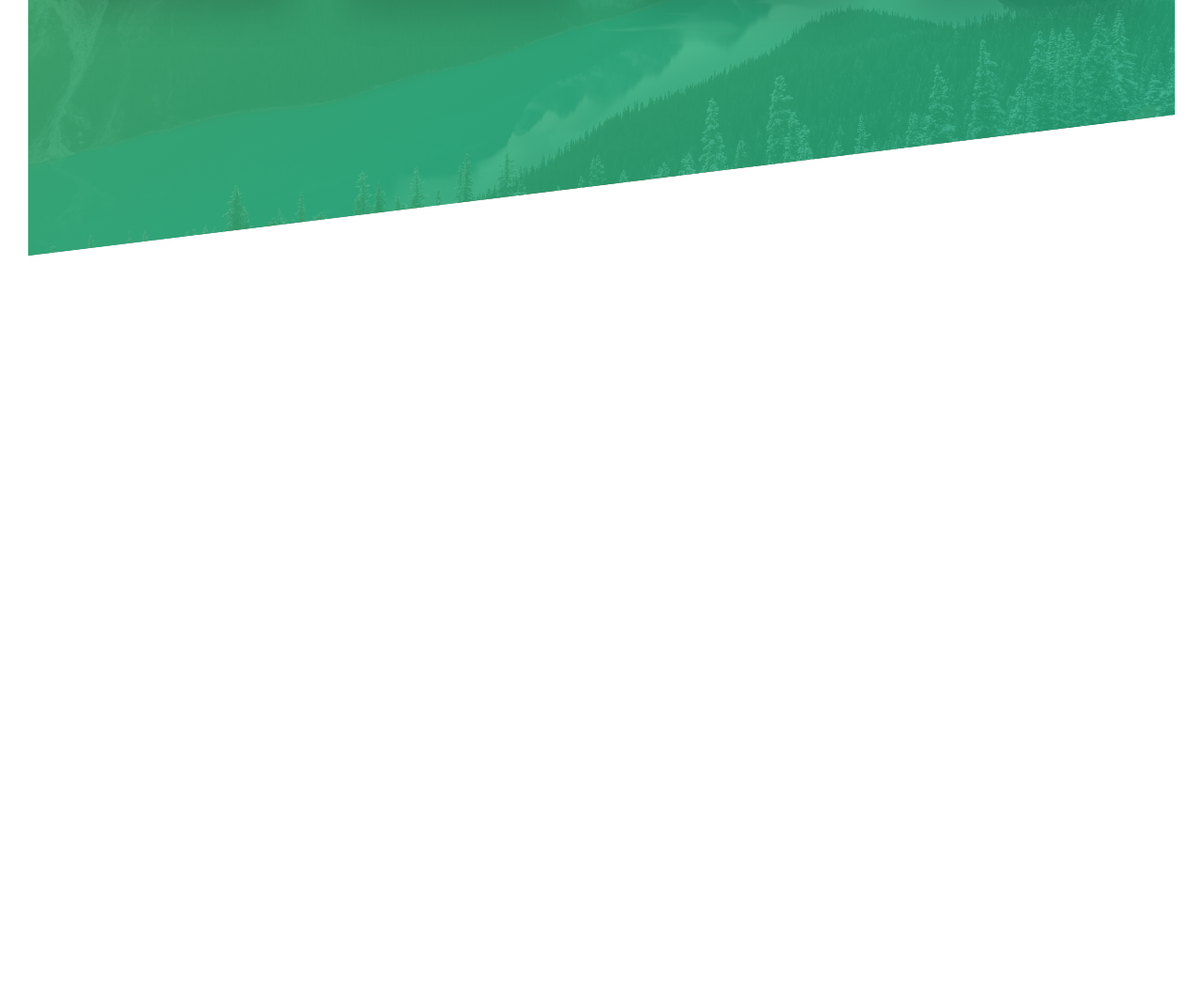
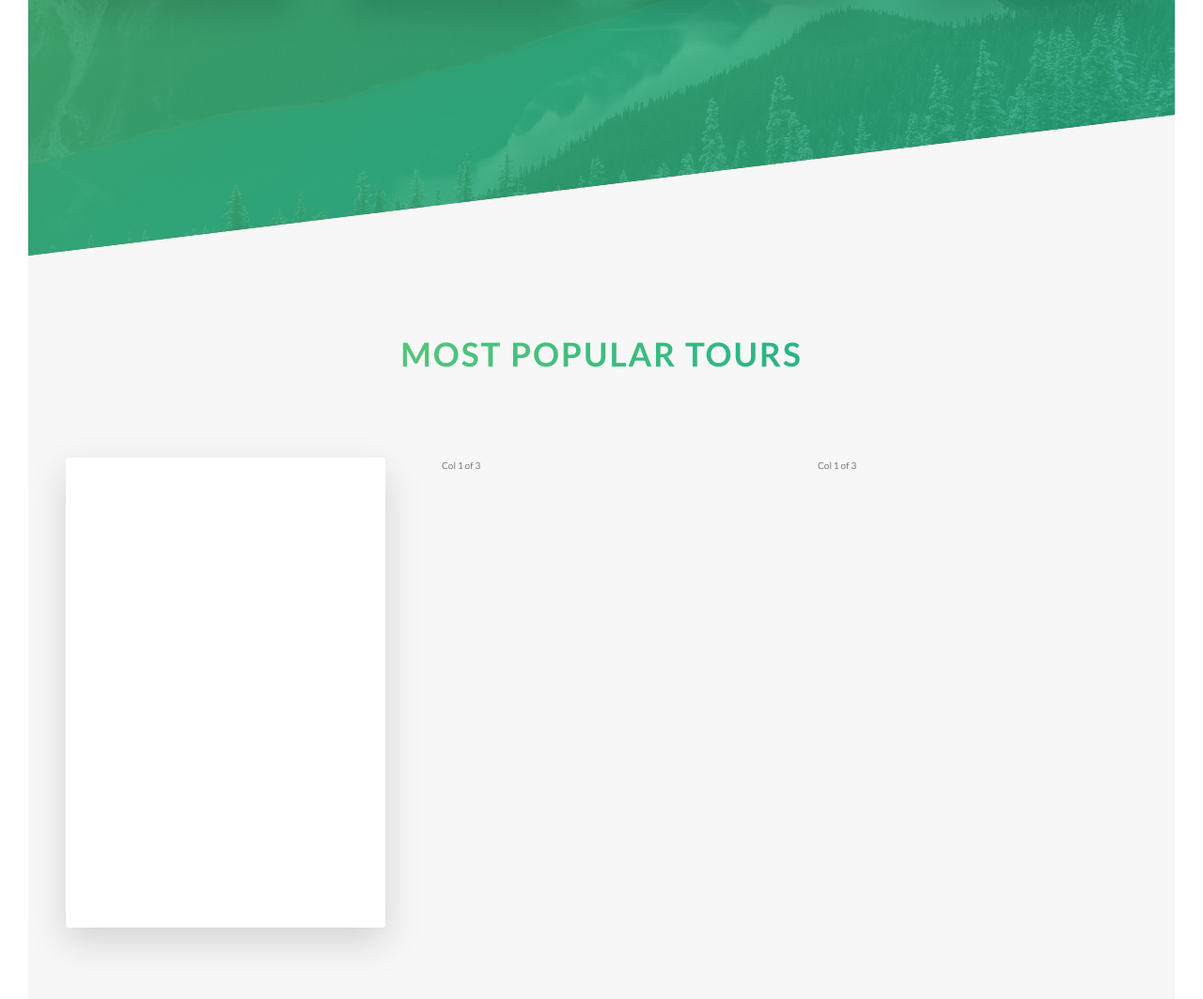
Before and after one commit to AyariAla/Natours-Sass, a website: page index.html in a window 1280 px wide. Shown: the part 1869-2932 px from the top of the page at 94% size. Before the commit the page ends 2141 px from the top, so only its background shows below. Drawn offline with Linux system fonts and the light colour scheme.

Commit message:
flip animation

```diff
--- a/index.html
+++ b/index.html
@@ -131,6 +131,24 @@
           </div>
         </div>
       </section>
+      <!-- .section.section-tours -->
+      <div class="section-tours">
+        <div class="u-center-text u-margin-bottom-big">
+          <h2 class="heading-secondary">Most popular tours</h2>
+        </div>
+        <div class="row">
+          <div class="col-1-of-3">
+            <div class="card">
+              <div class="card__side card__side--front">FRONT</div>
+              <div class="card__side card__side--back card__side--back-1">
+                BACK
+              </div>
+            </div>
+          </div>
+          <div class="col-1-of-3">Col 1 of 3</div>
+          <div class="col-1-of-3">Col 1 of 3</div>
+        </div>
+      </div>
     </main>
 
     <!-- <section class="grid-test">
--- a/sass/abstracts/_variables.scss
+++ b/sass/abstracts/_variables.scss
@@ -2,6 +2,12 @@
 $color-primary: #7ed56f;
 $color-primary-light: #55c57a;
 $color-primary-dark: #28b485;
+
+$color-secondary-light: #ffb900;
+$color-secondary-dark: #ff7730;
+
+$color-tertiary-light: #2998ff;
+$color-tertiary-dark: #5643fa;
 
 $color-grey-light-1: #f7f7f7;
 
--- /dev/null
+++ b/sass/components/_card.scss
@@ -0,0 +1,53 @@
+.card {
+  //perspective property for the flip animation
+  perspective: 150rem;
+  -moz-perspective: 150rem;
+  //###
+  position: relative;
+  height: 50rem;
+
+  &__side {
+    background-color: #fff;
+    color: #fff;
+    font-size: 2rem;
+    height: 50rem;
+    transition: all 0.8s ease;
+    position: absolute;
+    top: 0;
+    left: 0;
+    //if no widths is given the cards will collapse their width the content area which is the text
+    width: 100%;
+    // hide backface when the element is transformed
+    backface-visibility: hidden;
+
+    border-radius: 3px;
+    box-shadow: 0 1.5rem 4rem rgba($color-black, 0.15);
+
+    &--front {
+      background-color: $color-white;
+    }
+    // initial state of back should be flipped already
+    &--back {
+      //   background-color: green;
+      transform: rotateY(180deg);
+
+      &-1 {
+        background-image: linear-gradient(
+          to right bottom,
+          $color-secondary-light,
+          $color-secondary-dark
+        );
+      }
+    }
+  }
+  //   creating the two sides of the card
+
+  //.card:hover .card__side
+  &:hover &__side--front {
+    transform: rotateY(180deg);
+  }
+  //   on hover reverse the initial 180 deg flip
+  &:hover &__side--back {
+    transform: rotateY(0);
+  }
+}
--- a/sass/main.scss
+++ b/sass/main.scss
@@ -8,6 +8,7 @@
 @import 'base/utilities';
 
 @import 'components/button';
+@import 'components/card';
 @import 'components/composition';
 @import 'components/feature-box';
 
--- a/sass/pages/_home.scss
+++ b/sass/pages/_home.scss
@@ -26,3 +26,9 @@
     transform: skewY(7deg);
   }
 }
+
+.section-tours {
+  background-color: $color-grey-light-1;
+  padding: 25rem 0 50rem 0;
+  margin-top: -10rem;
+}
```
Also changed, not shown: css/style.css, 1 other file.
